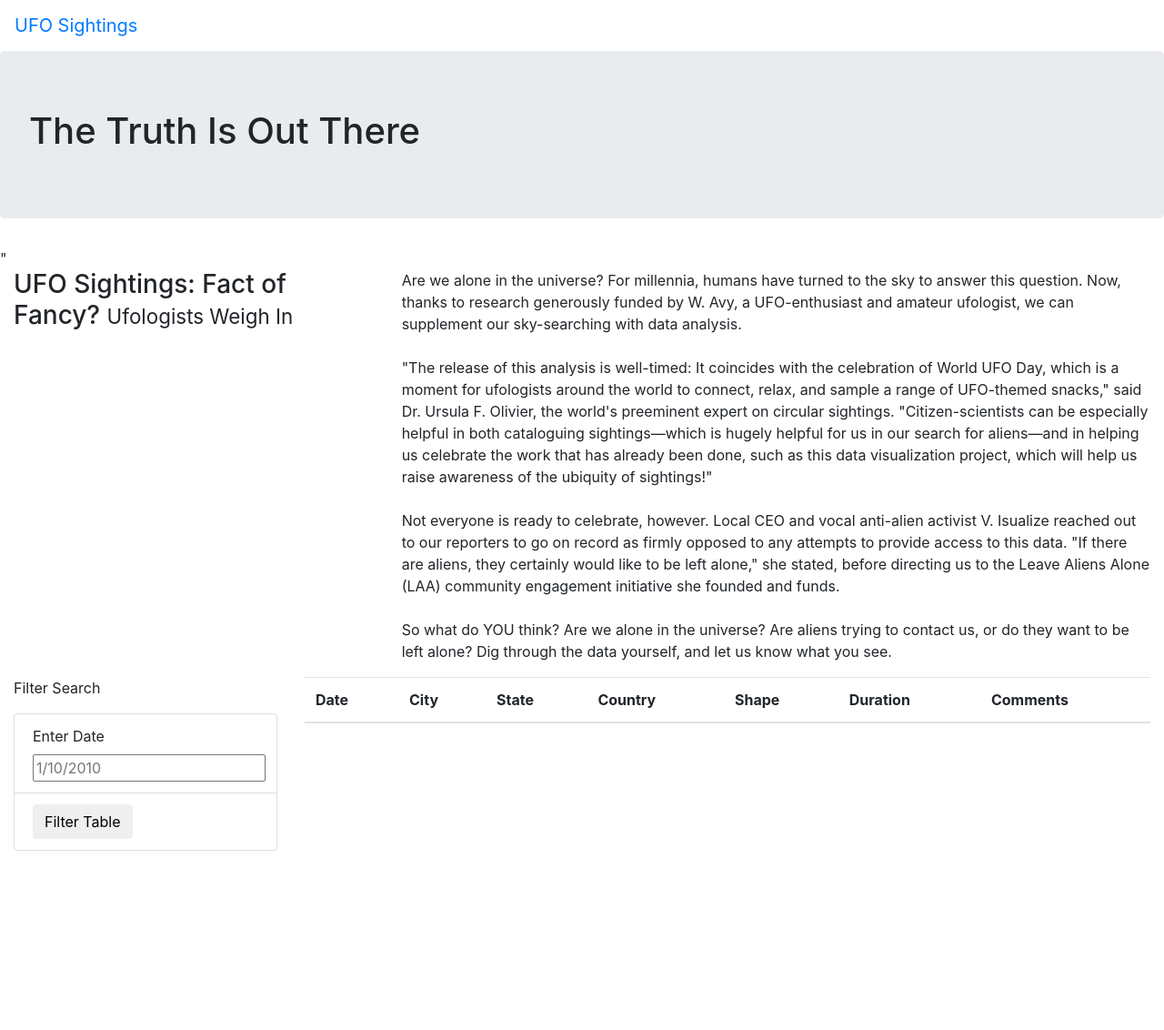
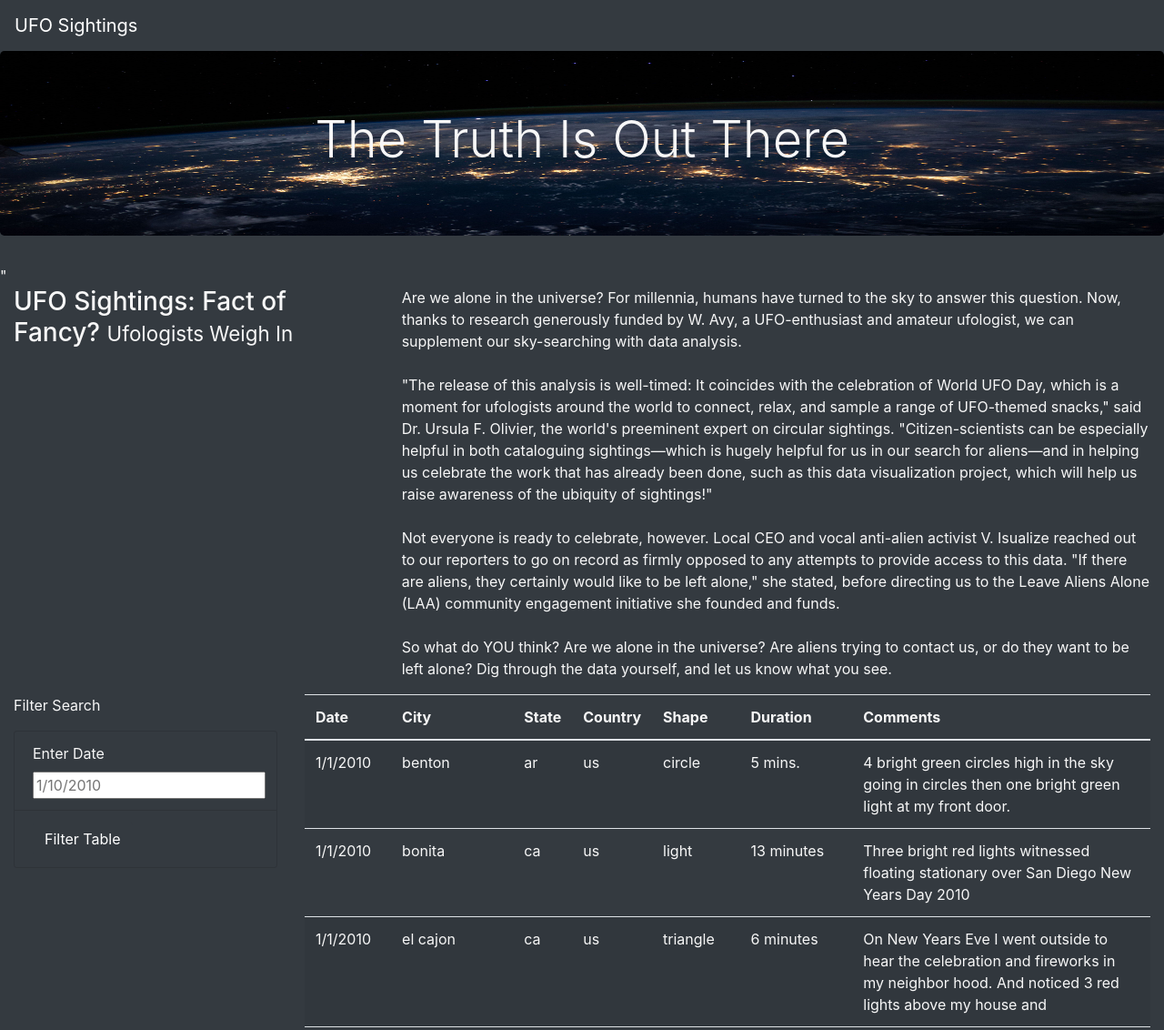
Before and after one commit to Trevor-Jackson94/UFOs, a plain HTML site: page index.html in a window 1280 px wide. Shown: the top 1132 px of the page at 91% size. Before the commit the page ends 935 px from the top, so only its background shows below. Drawn offline with nearby package versions, Linux system fonts and the light colour scheme.

Commit message:
Update the styling in index.html and style.css

```diff
--- a/index.html
+++ b/index.html
@@ -13,14 +13,14 @@
     />
     <link rel="stylesheet" href="static/css/style.css">
 </head>
-<body>
+<body class="bg-dark">
     <div class="wrapper">
-        <nav class="navbar navbar-expand-lg">
+        <nav class="navbar navbar-dark bg-dark navbar-expand-lg">
             <a class="navbar-brand" href="index.html"> UFO Sightings</a>
         </nav>
     </div>
     <div class="jumbotron">
-        <h1>The Truth Is Out There</h1>
+        <h1 class="display-4">The Truth Is Out There</h1>
     </div>"
     <div class="container-fluid">
         <div class="row">
@@ -39,18 +39,18 @@
     <div class="container-fluid">
         <div class="row">
             <div class="col-md-3">
-                <form>
+                <form class="bg-dark">
                     <p>Filter Search</p>
+                    <ul class="list-group bg-dark">
+                        <li class="list-group-item bg-dark">
+                            <label for="date">Enter Date</label>
+                            <input type="text" placeholder="1/10/2010" id="datetime" />
+                        </li>
+                        <li class="list-group-item bg-dark">
+                        <button id="filter-btn" type="button" class="btn btn-dark">Filter Table</button>
+                        </li>
+                    </ul>
                 </form>
-                <ul class="list-group">
-                    <li class="list-group-item">
-                        <label for="date">Enter Date</label>
-                        <input type="text" placeholder="1/10/2010" id="datetime" />
-                    </li>
-                    <li class="list-group-item">
-                        <button id="filter-btn" type="button" class="btn butn-default">Filter Table</button>
-                    </li>
-                </ul>
             </div>
             <div class="col-md-9">
                 <table class="table table-striped">
@@ -70,5 +70,8 @@
             </div>
         </div>
     </div>
+    <script src="https://cdnjs.cloudflare.com/ajax/libs/d3/4.11.0/d3.js"></script>
+    <script src="static/js/data.js"></script>
+    <script src="static/js/app.js"></script>
 </body>
 </html>
--- a/static/css/style.css
+++ b/static/css/style.css
@@ -0,0 +1,10 @@
+body {
+
+
+    color: #f7f7f7;
+}
+.jumbotron {
+    background-image: url("../images/nasa.jpg");
+    background-size: 100% 100%;
+    text-align: center;
+}
```
Also changed, not shown: static/images/nasa.jpg (added).
